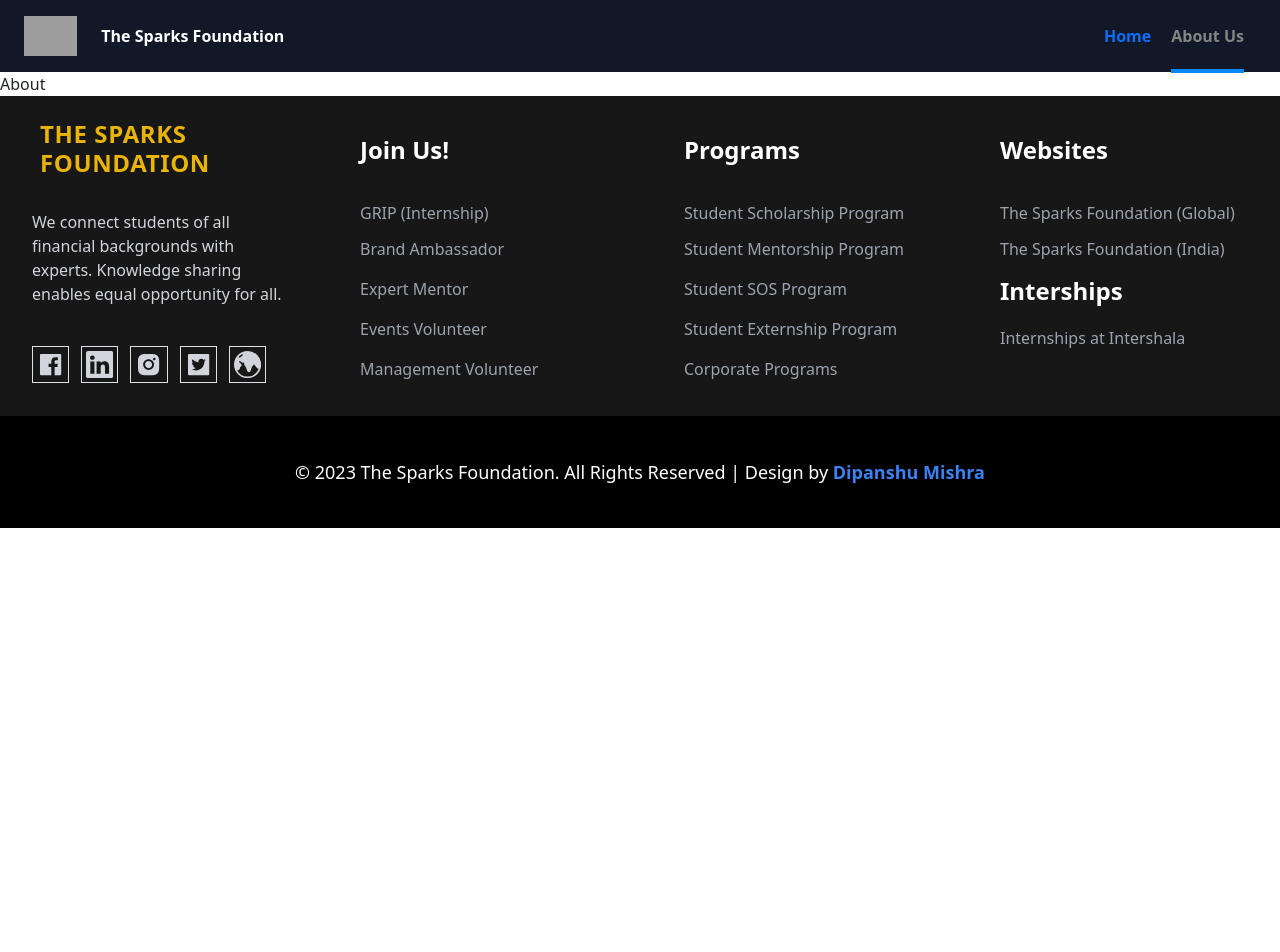
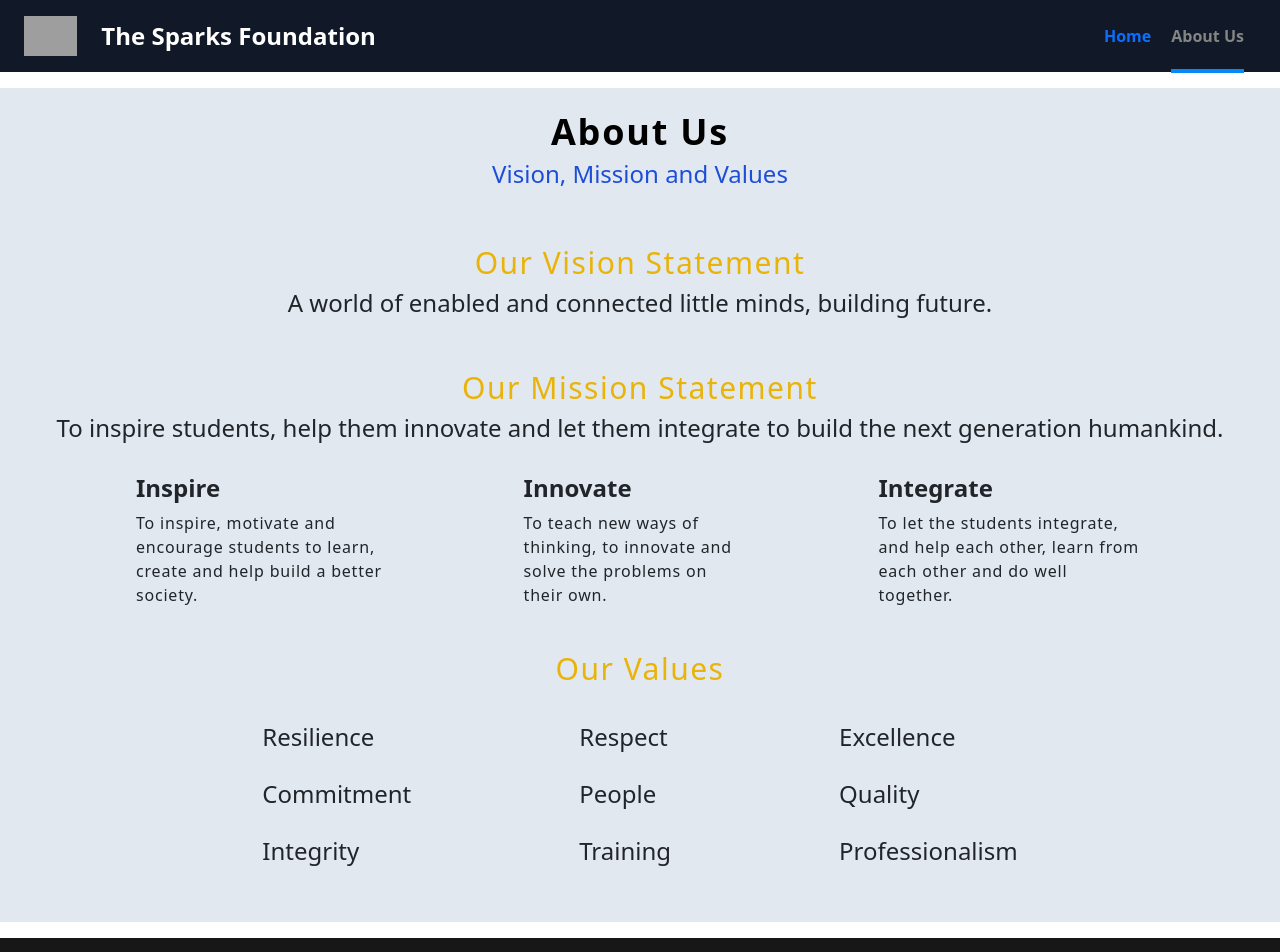
Before and after one commit to Dipanshu0612/Payment_Gateway_Integration, a React (Create React App) app: page /about-us in a window 1280 px wide. Shown: the top 952 px of the page. Before the commit the page ends 800 px from the top, so only its background shows below. Built offline with nearby package versions, Linux system fonts and the light colour scheme; grey boxes are pictures that could not be loaded.

Commit message:
Added the about page.

```diff
--- a/src/App.js
+++ b/src/App.js
@@ -3,12 +3,15 @@
 import Footer from "./components/Footer";
 import Home from "./Pages/Home";
 import About from "./Pages/About";
-import PaymentConfirm from "./Pages/PaymentConfirm";
+import { useEffect } from "react";
 
 
 
 
 function App() {
+  useEffect(() => {
+    window.scrollTo({top: 0, left: 0, behavior: 'smooth'});
+  }, []);
   return (
     <>
     <Router>
@@ -16,7 +19,6 @@
       <Routes>
         <Route path="/" element={<Home />} />
         <Route path="/about-us" element={<About />} />
-        <Route path="/pay-confirm" element={<PaymentConfirm />} />
       </Routes>
       <Footer />
     </Router>
--- a/src/Pages/About.jsx
+++ b/src/Pages/About.jsx
@@ -1,7 +1,75 @@
 import React from 'react'
+import { useEffect} from 'react';
 
 export default function About() {
+  useEffect(() => {
+    window.scrollTo({top: 0, left: 0, behavior: 'smooth'});
+  }, []);
+  useEffect(() => {
+    const rzpPaymentForm = document.getElementById("rzp_payment_form3");
+
+    if (!rzpPaymentForm.hasChildNodes()) {
+
+      const script = document.createElement("script");
+      script.src = "https://checkout.razorpay.com/v1/payment-button.js";
+      script.async = true;
+      script.dataset.payment_button_id = "pl_LklOUd6tPdSZet";
+      rzpPaymentForm.appendChild(script);
+
+    }
+
+  });
   return (
-    <div>About</div>
+    <div className='flex flex-wrap bg-slate-200 my-3 flex-col justify-center items-center space-y-5'>
+      <div className="box flex flex-wrap justify-center items-center flex-col my-4">
+        <h3 className='text-4xl text-black font-bold tracking-wider mb-2'>About Us</h3>
+        <h4 className='text-blue-700'>Vision, Mission and Values</h4>
+      </div>
+      <div className="box flex flex-wrap justify-center items-center flex-col my-4">
+        <h3 className='text-3xl text-yellow-500 tracking-wider'>Our Vision Statement</h3>
+        <h4>A world of enabled and connected little minds, building future.</h4>
+      </div>
+      <div className="box flex flex-wrap justify-center items-center flex-col ">
+        <h3 className='text-3xl text-yellow-500 tracking-wider'>Our Mission Statement</h3>
+        <h4>To inspire students, help them innovate and let them integrate to build the next generation humankind.</h4>
+        <div className="missioncont flex justify-around items-center px-[4.5rem] py-3">
+          <div className="insbox1 px-[4rem] py-2">
+            <h4 className='font-bold'>Inspire</h4>
+            <p className='tracking-wider'>To inspire, motivate and encourage students to learn, create and help build a better society.</p>
+          </div>
+          <div className="insbox2 px-[4rem] py-2">
+            <h4 className='font-bold'>Innovate</h4>
+            <p className='tracking-wider'>To teach new ways of thinking, to innovate and solve the problems on their own.</p>
+          </div>
+          <div className="insbox3 px-[4rem] py-2">
+            <h4 className='font-bold'>Integrate</h4>
+            <p className='tracking-wider'>To let the students integrate, and help each other, learn from each other and do well together.</p>
+          </div>
+        </div>
+      </div>
+      <div className="box flex flex-wrap justify-center items-center flex-col space-y-5">
+        <h3 className='text-3xl text-yellow-500 tracking-wider'>Our Values</h3>
+        <div className='flex justify-center items-center px-4 py-2 space-x-10'>
+          <div className="valuebox1 px-[4rem] space-y-7">
+            <h4>Resilience</h4>
+            <h4>Commitment</h4>
+            <h4>Integrity</h4>
+          </div>
+          <div className="valuebox2 px-[4rem] space-y-7">
+            <h4>Respect</h4>
+            <h4>People</h4>
+            <h4>Training</h4>
+          </div>
+          <div className="valuebox3 px-[4rem] space-y-7">
+            <h4>Excellence</h4>
+            <h4>Quality</h4>
+            <h4>Professionalism</h4>
+          </div>
+        </div>
+      </div>
+      <div className='flex flex-wrap justify-center items-center flex-col space-y-5 my-4'>
+      <form id="rzp_payment_form3"></form>
+      </div>
+    </div>
   )
 }
--- a/src/Pages/PaymentConfirm.jsx
+++ /dev/null
@@ -1,7 +0,0 @@
-import React from 'react'
-
-export default function PaymentConfirm() {
-  return (
-    <div>PaymentConfirm</div>
-  )
-}
--- a/src/components/Footer.jsx
+++ b/src/components/Footer.jsx
@@ -6,11 +6,11 @@
 export default function Footer() {
   return (
     <>
-    <div className='bg-neutral-900 h-[20rem] flex justify-around items-center'>
-        <div className="box1 h-[18rem] w-[18rem]">
+    <div className='bg-neutral-900 h-[20rem] flex flex-wrap justify-around items-center md:h-[60rem] sm:h-[80rem]'>
+        <div className="box1 h-[18rem] w-[18rem] flex flex-col md:w-full md:justify-center md:items-center sm:w-full sm:justify-center sm:items-center">
             <h3 className='text-yellow-500 font-bold text-transform: uppercase text-[1.5rem] px-4 py-2 tracking-wide'>The Sparks Foundation</h3>
-            <p className='px-3 py-3 text-gray-300'>We connect students of all financial backgrounds with experts. Knowledge sharing enables equal opportunity for all.</p>
-            <div className="social flex font-medium text-[1.7rem] space-x-3 px-3 py-4">
+            <p className='px-3 py-3 text-gray-300 text-center'>We connect students of all financial backgrounds with experts. Knowledge sharing enables equal opportunity for all.</p>
+            <div className="social flex flex-wrap font-medium text-[1.7rem] space-x-3 px-3 py-4">
                 <a href="https://www.facebook.com/thesparksfoundation.info" className=' duration-300 border border-gray-300 text-gray-300 p-1 ease-in-out hover:text-white hover:bg-blue-300 hover:ease-in-out'><AiFillFacebook/></a>
                 <a href="https://www.linkedin.com/company/the-sparks-foundation/" className=' duration-300 border border-gray-300 text-gray-300 p-1 ease-in-out hover:text-white hover:bg-blue-300 hover:ease-in-out'><BsLinkedin/></a>
                 <a href="https://instagram.com/thesparksfoundation.info" className=' duration-300 border border-gray-300 text-gray-300 p-1 hover:text-white hover:bg-blue-300 hover:ease-in-out'><AiFillInstagram/></a>
@@ -18,7 +18,7 @@
                 <a href="https://thesparksfoundation.info/" className=' duration-300 border border-gray-300 text-gray-300 p-1 hover:text-white hover:bg-blue-300 hover:ease-in-out'><BsGlobeCentralSouthAsia/></a>
             </div>
         </div>
-        <div className="box2 h-[18rem] w-[18rem]">
+        <div className="box2 h-[18rem] w-[18rem] flex flex-col flex-wrap">
             <h3 className='text-[1.5rem] text-white px-4 py-4 font-semibold'>Join Us!</h3>
             <a href='https://www.thesparksfoundationsingapore.org/join-us/internship-positions/' className='ease-in-out duration-200  hover:text-white block text-gray-400 px-4 py-1'>GRIP (Internship)</a>
             <a href='https://www.thesparksfoundationsingapore.org/join-us/brand-ambassador/' className='ease-in-out duration-200  hover:text-white block text-gray-400 px-4 py-2'>Brand Ambassador</a>
@@ -26,7 +26,7 @@
             <a href='https://www.thesparksfoundationsingapore.org/join-us/events-volunteer/' className='ease-in-out duration-200  hover:text-white block text-gray-400 px-4 py-2'>Events Volunteer</a>
             <a href='https://www.thesparksfoundationsingapore.org/join-us/management-volunteer/' className='duration-200  hover:text-white ease-in-out block text-gray-400 px-4 py-2'>Management Volunteer</a>
         </div>
-        <div className="box3 h-[18rem] w-[18rem] px-1">
+        <div className="box3 h-[18rem] w-[18rem] px-1 flex flex-col flex-wrap sm:justify-start">
         <h3 className='text-[1.5rem] text-white px-4 py-4 font-semibold'>Programs</h3>
             <a href='https://www.thesparksfoundationsingapore.org/programs/student-scholarship-program/' className=' duration-200  hover:text-white ease-in-out block text-gray-400 px-4 py-1'>Student Scholarship Program</a>
             <a href='https://www.thesparksfoundationsingapore.org/programs/student-mentorship-program/' className=' duration-200  hover:text-white ease-in-out block text-gray-400 px-4 py-2'>Student Mentorship Program</a>
@@ -34,15 +34,15 @@
             <a href='https://www.thesparksfoundationsingapore.org/programs/student-externship-program/' className=' duration-200  hover:text-white ease-in-out block text-gray-400 px-4 py-2'>Student Externship Program</a>
             <a href='https://www.thesparksfoundationsingapore.org/programs/corporate-programs/' className=' duration-200  hover:text-white ease-in-out block text-gray-400 px-4 py-2'>Corporate Programs</a>
         </div>
-        <div className="box4 h-[18rem] w-[18rem]">
+        <div className="box4 h-[18rem] w-[18rem] flex flex-col flex-wrap sm:justify-start">
         <h3 className='text-[1.5rem] text-white px-4 py-4 font-semibold'>Websites</h3>
             <a href='https://thesparksfoundation.info/' className='ease-in-out duration-200  hover:text-white block text-gray-400 px-4 py-1'>The Sparks Foundation (Global)</a>
-            <a href='thesparksfoundation.in/' className=' duration-200  hover:text-white ease-in-out block text-gray-400 px-4 py-2'>The Sparks Foundation (India)</a>
+            <a href='https://www.thesparksfoundationsingapore.org/' className=' duration-200  hover:text-white ease-in-out block text-gray-400 px-4 py-2'>The Sparks Foundation (India)</a>
         <h3 className='text-[1.5rem] text-white px-4 py-2 font-semibold'>Interships</h3>
             <a href='https://internshala.com/internships/internship-at-The%20Sparks%20Foundation' className='ease-in-out duration-200  hover:text-white block text-gray-400 px-4 py-1'>Internships at Intershala</a>
         </div>
     </div>
-    <div className="lastfooter w-full bg-black h-[7rem] text-lg text-white flex items-center justify-center">
+    <div className="lastfooter w-full bg-black h-[7rem] text-lg text-white flex flex-wrap items-center justify-center md:h-[10rem]">
     © 2023 The Sparks Foundation. All Rights Reserved | Design by <a href="https://www.linkedin.com/in/dipanshu-mishra-696a0622a/"><span className='text-blue-500 text-lg font-bold cursor-pointer hover:text-blue-300 hover:ease-in-out duration-500'>&nbsp;Dipanshu Mishra</span> </a>
     </div>
     </>
--- a/src/components/Header.jsx
+++ b/src/components/Header.jsx
@@ -6,7 +6,6 @@
 export default function Header() {
   useEffect(() => {
     const rzpPaymentForm = document.getElementById("rzp_payment_form");
-
     if (!rzpPaymentForm.hasChildNodes()) {
 
       const script = document.createElement("script");
@@ -20,12 +19,12 @@
   });
 
   return (
-    <div className='flex justify-between items-center bg-gray-900 h-[4.5rem] sticky top-0 z-10'>
-      <div className="logo flex">
-          <a href="/" className='flex justify-center items-center cursor-pointer font-semibold'><img src="https://www.thesparksfoundationsingapore.org/images/logo_small.png" alt="" className='h-10 mx-4 bg-gradient-to-t from-white to-gray-400 inline' /><p className='text-white'>The Sparks Foundation</p></a>
+    <div className='flex flex-wrap justify-between items-center bg-gray-900 h-[4.5rem] sticky top-0 z-10'>
+      <div className="logo flex flex-wrap">
+          <a href="/" className='flex flex-wrap justify-center items-center cursor-pointer font-semibold'><img src="https://www.thesparksfoundationsingapore.org/images/logo_small.png" alt="" className='h-10 mx-4 bg-gradient-to-t from-white to-gray-400 inline' /><p className='text-white text-2xl'>The Sparks Foundation</p></a>
       </div>
       <div className="nav">
-        <ul className='flex justify-centre items-center mr-4 space-x-5'>
+        <ul className='flex flex-wrap justify-centre items-center mr-4 space-x-5'>
           <li className="text-white cursor-pointer py-[1.37rem] font-semibold "><Link to="/" activeClassName='active'>Home</Link></li>
           <li className="text-white cursor-pointer py-[1.37rem] font-semibold" ><Link to="/about-us" activeClassName='active'>About Us</Link></li>
           <li className='mt-2'><form id="rzp_payment_form"></form></li>
--- a/src/index.css
+++ b/src/index.css
@@ -4,6 +4,7 @@
 
 *{
   scroll-behavior: smooth;
+  box-sizing: border-box;
 }
 
 body {
--- a/tailwind.config.js
+++ b/tailwind.config.js
@@ -4,6 +4,12 @@
     "./src/**/*.{js,jsx,ts,tsx}",
   ],
   theme: {
+    screens: {
+      'sm': {'min': '300px', 'max': '600px'},
+      'md': {'min': '601px', 'max': '1023px'},
+      'lg': {'min': '1024px', 'max': '1279px'},
+      'xl': {'min': '1280px', 'max': '1535px'},
+      '2xl': {'min': '1536px'},    },
     extend: {},
   },
   plugins: [
```
Also changed, not shown: src/Pages/Home.jsx (+9 -4 lines).
